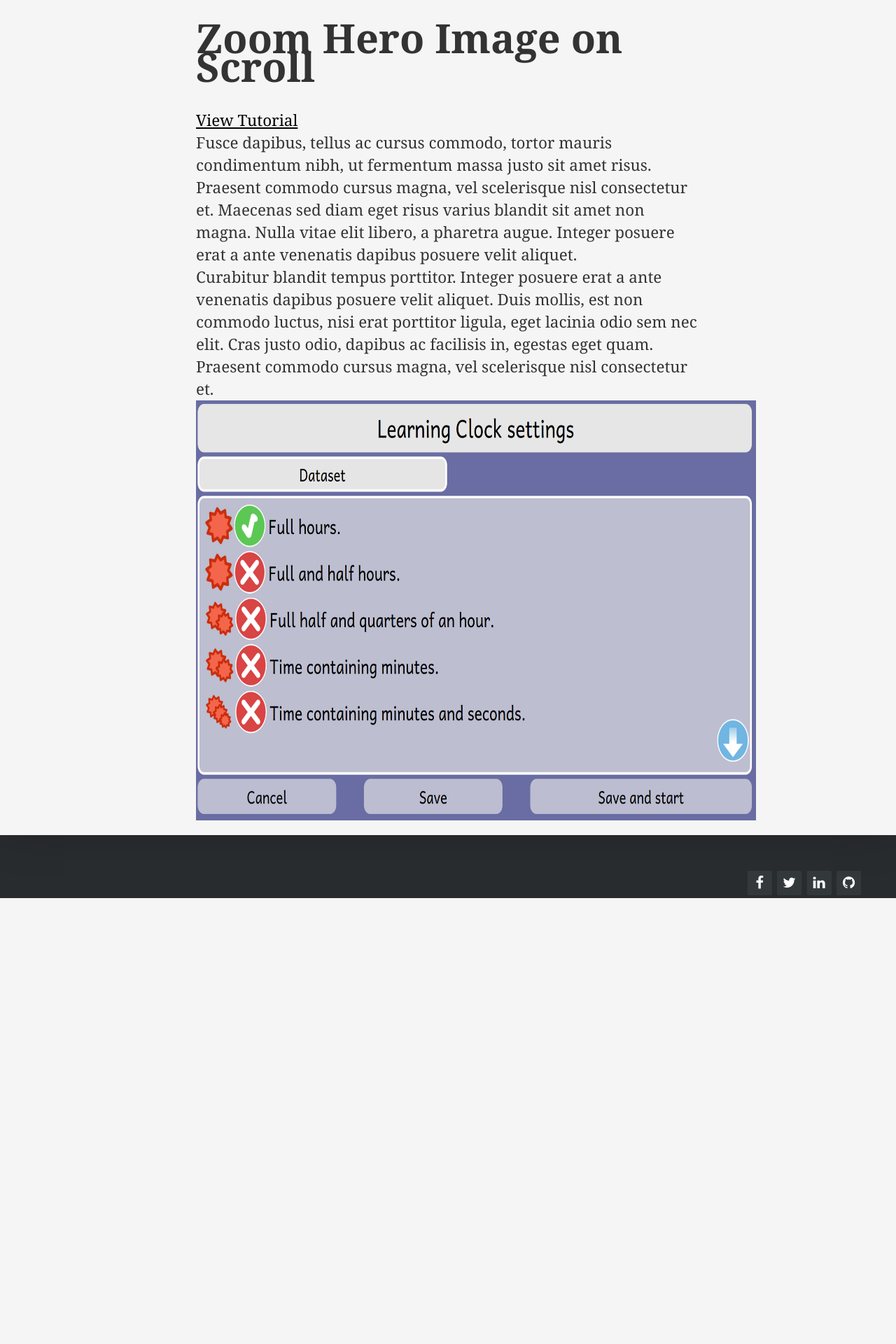
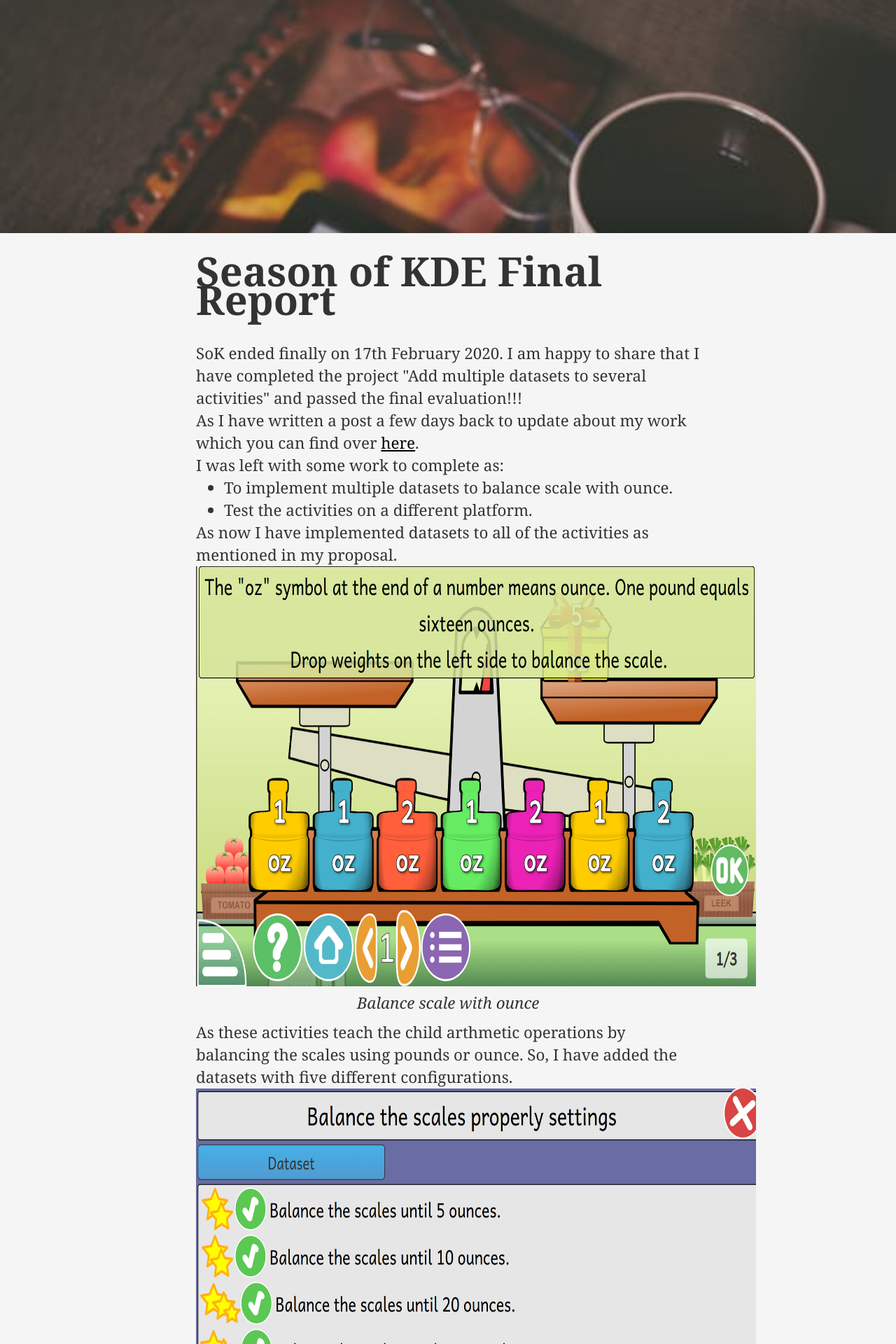
Before and after one commit to VishalPraneeth/myPort, a PHP site: page /blog_posts/blog_2.html in a window 1280 px wide. Shown: the top 1920 px of the page at 70% size. Before the commit the page ends 1283 px from the top, so only its background shows below. Run offline with PHP 8.4, Linux system fonts and the light colour scheme; some libraries are stand-ins or nearby versions.

Commit message:
Added blog post 2

```diff
--- a/blog_posts/blog_1.html
+++ b/blog_posts/blog_1.html
@@ -84,8 +84,11 @@
                                 </i>
                             </section>
                         </section>
+                        <div id="name">
+                                <i><strong>Deepak Kumar</strong></i>
+                        </div>
                     </div>
-        </main>
+            </main>
 		<footer class="footer-distributed">
 			<div class="footer-right">
                 <a href="https://www.facebook.com/dannydeepak" target="_blank"><i class="fa fa-facebook"></i></a>
--- a/blog_posts/blog_2.html
+++ b/blog_posts/blog_2.html
@@ -1,22 +1,63 @@
-<!DOCTYPE html></body>
+<!DOCTYPE html>
 <html>
     <head>
-        <title>SoK Experience</title>
+        <title>SoK End Report</title>
         <meta name="viewport" content="width=device-width, initial-scale=1">
         <link href="../css/blog_2.css" rel="stylesheet">
         <link rel="stylesheet" type="text/css" href="//fonts.googleapis.com/css?family=Lora" />
         <link rel="stylesheet" href="https://maxcdn.bootstrapcdn.com/font-awesome/4.2.0/css/font-awesome.min.css">
     </head>
     <body>
+        <header>
+            <section class="heading-blog">
+            </section>
+        </header>
         <main role="main">
             <div class="content">
-                <h1>Zoom Hero Image on Scroll</h1>
-                <a href="http://webdesignerwall.com/tutorials/how-to-add-icon-fonts-to-any-element-with-css" alt="webdesignerwall.com" target="_blank">View Tutorial</a>
-                <p>Fusce dapibus, tellus ac cursus commodo, tortor mauris condimentum nibh, ut fermentum massa justo sit amet risus. Praesent commodo cursus magna, vel scelerisque nisl consectetur et. Maecenas sed diam eget risus varius blandit sit amet non magna. Nulla vitae elit libero, a pharetra augue. Integer posuere erat a ante venenatis dapibus posuere velit aliquet.</p>
-                <p>Curabitur blandit tempus porttitor. Integer posuere erat a ante venenatis dapibus posuere velit aliquet. Duis mollis, est non commodo luctus, nisi erat porttitor ligula, eget lacinia odio sem nec elit. Cras justo odio, dapibus ac facilisis in, egestas eget quam. Praesent commodo cursus magna, vel scelerisque nisl consectetur et.</p>
-                <img class="img1" src="../images/blogs/clock_d.png" alt="Clock game Dataset Image" style="width: 800px; height:600px">
+                <h1>Season of KDE Final Report</h1>
+                <p>
+                    SoK ended finally on 17th February 2020. I am happy to share that I have completed the project "Add multiple datasets to several activities"
+                    and passed the final evaluation!!!
+                </p>
+                <p>
+                    As I have written a post a few days back to update about my work which you can find over <a href="blog_1.html" target="blank_">here</a>.
+                </p>
+                <p>
+                    I was left with some work to complete as:
+                    <ul>
+                        <li>To implement multiple datasets to balance scale with ounce.</li>
+                        <li>Test the activities on a different platform.</li>
+                    </ul>
+                </p>
+                As now I have implemented datasets to all of the activities as mentioned in my proposal.
+
+                <img src="../images/blogs/balance_oo.png" alt="Balance scale with ounce" style="width: 800px; height:600px">
+                <div class="balance-ounce-activity">
+                    <i>Balance scale with ounce</i>
+                </div>
+
+                <p>As these activities teach the child arthmetic operations by balancing the scales using pounds or ounce. So, I have added the datasets
+                    with five different configurations.
+                </p>
+                <img src="../images/blogs/balance_o.png" alt="Balance scale with ounce multiple datasets" style="width: 800px; height:600px">
+                <div class="balance-ounce-activity">
+                    <i>Balance ounce multiple datasets with different level selections</i>
+                </div>
+                <h2>What after SoK???</h2>
+                <p>The day I started contributing to this project I have faced a lot of difficulty in the beginning as this was one of my
+                    first open source to which I have contributed. But now I am familiar with all of the concepts, principles, and codebase of
+                    GCompris. I am looking forward to adding multiple datasets to other activities and add a new activity "Garbage Recycle" to GCompris.
+                </p><br>
+                <i>
+                    Once again a big thanks to all of my mentors Johnny, Emmanuel, Timothee for all of their help and support. I would also like
+                    to thanks the KDE community for conducting such a great program every year.
+                </i>
+                <div id="name">
+                    <i><strong>Deepak Kumar</strong></i>
+                </div>
             </div>
         </main>
+
         <footer class="footer-distributed">
             <div class="footer-right">
                 <a href="https://www.facebook.com/dannydeepak" target="_blank"><i class="fa fa-facebook"></i></a>
--- a/css/blog_2.css
+++ b/css/blog_2.css
@@ -33,6 +33,14 @@ main{
 	background: #f5f5f5;
 	box-shadow: 0px -10px 60px rgba(0,0,0,0.25);
 		height: 100%;
+}
+.balance-ounce-activity {
+    text-align:center;
+    margin-bottom: 10px;
+}
+#name{
+    margin-top: 20px;
+    margin-bottom: 20px;
 }
 @media (max-width: 667px) {
 	h1{
```
Also changed, not shown: css/blog_1.css (deleted, +0 -115 lines).
